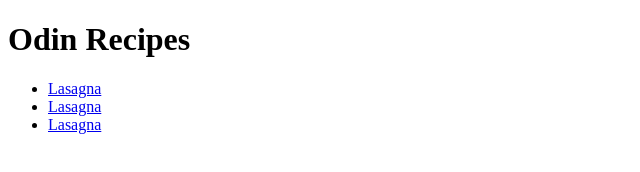
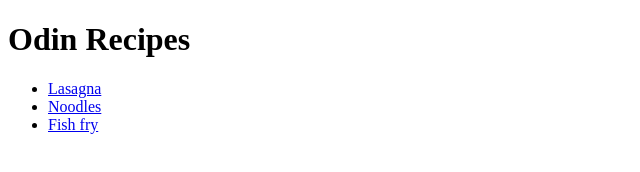
Before and after one commit to arjunsiv/odin-recipes, a plain HTML site: page index.html in a window 1280 px wide. Shown: the full height of the page, 0-640 px from the left. Drawn offline with Linux system fonts and the light colour scheme.

Commit message:
Changed the Recipe names in index.html

```diff
--- a/index.html
+++ b/index.html
@@ -8,8 +8,8 @@
         <h1>Odin Recipes</h1>
         <ul>
             <li><a href="./recipes/lasagna.html">Lasagna</a></li>
-            <li><a href="./recipes/noodles.html">Lasagna</a></li>
-            <li><a href="./recipes/fishfry.html">Lasagna</a></li>
+            <li><a href="./recipes/noodles.html">Noodles</a></li>
+            <li><a href="./recipes/fishfry.html">Fish fry</a></li>
         </ul>
     </body>
 </html>
```
